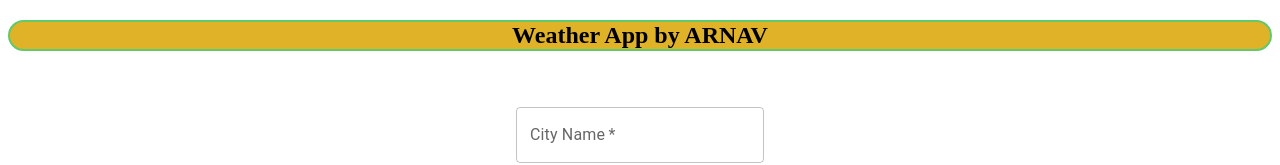
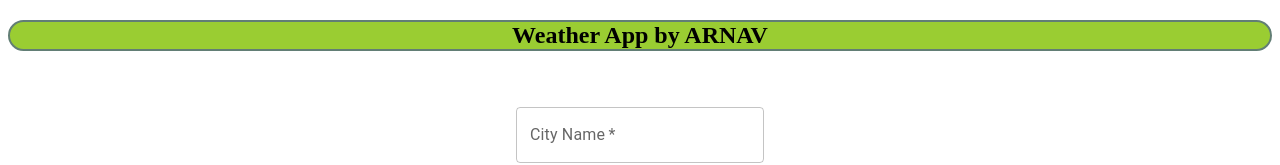
Before and after one commit to ArnavRaj2002/Weather-Forecast, a React (Vite) app: page / in a window 1280 px wide. Shown: the top 165 px of the page. Built offline with nearby package versions, Linux system fonts and the light colour scheme.

Commit message:
Update WeatherApp.css

```diff
--- a/src/WeatherApp.css
+++ b/src/WeatherApp.css
@@ -1,5 +1,5 @@
 .head{
-    border: 2px solid 	#60c96c;
+    border: 2px solid 	#627e75;
     border-radius: 20px;
-    background-color:#dfb228;
+    background-color:#9acd32;
 }
```
